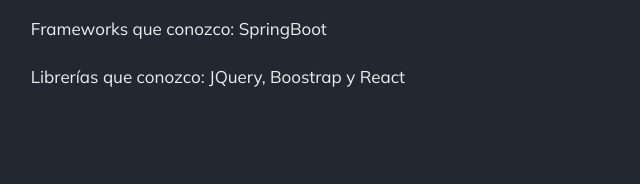
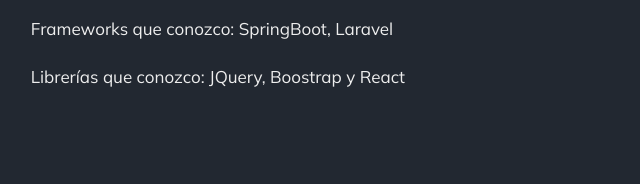
Before and after one commit to Rsebs/Portafolio, a website: page index.html in a window 1280 px wide. Shown: the part 2431-2615 px from the top of the page, 510-1150 px from the left. Drawn offline with Linux system fonts and the light colour scheme.

Commit message:
Actualizar index.html

```diff
--- a/index.html
+++ b/index.html
@@ -51,7 +51,7 @@
                 <h2 class="skills__heading">Capacidades</h2>
                 <p class="skills__text">Soy una persona que sabe trabajar en equipo, colaborativo y altamente responsable y apasionado por la tecnología. Disfruto de sus avances y de lo que se puede llegar a lograr con las herramientas de software.</p>
                 <p class="skills__text">Lenguajes que conozco: SQL, Java, Javascript, Python, C#, PHP, HTML, CSS en conjunto con SASS y su convención BEM</p>
-                <p class="skills__text">Frameworks que conozco: SpringBoot</p>
+                <p class="skills__text">Frameworks que conozco: SpringBoot, Laravel</p>
                 <p class="skills__text">Librerías que conozco: JQuery, Boostrap y React</p>
             </div>
             <div class="skills__image-content">
```
